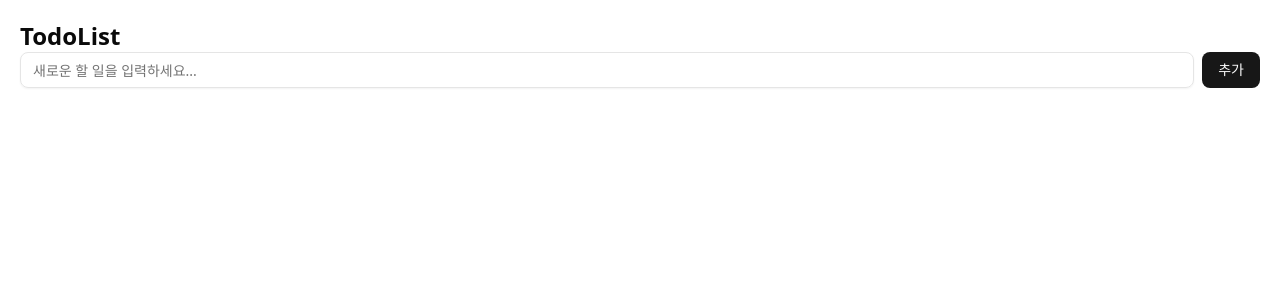
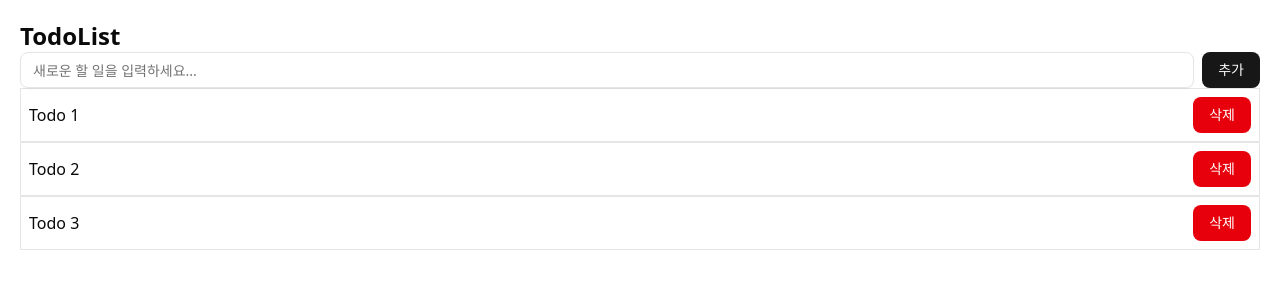
Before and after one commit to cyh7834/onebite-exam, a React (Vite) app: page /todolist in a window 1280 px wide. Shown: the top 300 px of the page. Built offline with nearby package versions, Linux system fonts and the light colour scheme; data requests are answered from the project's data file.

Commit message:
데이터 조회 요청 관리하기

```diff
--- a/package.json
+++ b/package.json
@@ -15,6 +15,7 @@
     "@radix-ui/react-popover": "^1.1.15",
     "@radix-ui/react-slot": "^1.2.4",
     "@tailwindcss/vite": "^4.1.18",
+    "@tanstack/react-query": "^5.90.20",
     "class-variance-authority": "^0.7.1",
     "clsx": "^2.1.1",
     "embla-carousel-react": "^8.6.0",
--- /dev/null
+++ b/src/api/fetch-todos.ts
@@ -0,0 +1,12 @@
+import { API_URL } from "@/lib/constants";
+import type { Todo } from "@/types";
+
+export async function fetchTodos() {
+  const response = await fetch(`${API_URL}/todos`);
+
+  if (!response.ok) throw new Error("Fetch Failed");
+
+  const data: Todo[] = await response.json();
+
+  return data;
+}
--- /dev/null
+++ b/src/hooks/queries/use-todos.data.ts
@@ -0,0 +1,10 @@
+import { fetchTodos } from "@/api/fetch-todos";
+import { useQuery } from "@tanstack/react-query";
+
+export function useTodosData () {
+    return useQuery({
+    queryFn: fetchTodos,
+    queryKey: ["todos"],
+    retry: 0,
+  });
+}
--- /dev/null
+++ b/src/lib/constants.ts
@@ -0,0 +1 @@
+export const API_URL = "http://localhost:3000";
--- a/src/main.tsx
+++ b/src/main.tsx
@@ -2,9 +2,15 @@
 import "./index.css";
 import App from "./App.tsx";
 import { BrowserRouter } from "react-router";
+import { QueryClientProvider, QueryClient } from "@tanstack/react-query";
+
+// 모든 컴포넌트에서 쿼리 클라이언트 라는 스토어에 API 요청의 상태를 보관할 수 있음
+const queryClient = new QueryClient();
 
 createRoot(document.getElementById("root")!).render(
   <BrowserRouter>
-    <App />
+    <QueryClientProvider client={queryClient}>
+      <App />
+    </QueryClientProvider>
   </BrowserRouter>,
 );
--- a/src/pages/todo-list-page.tsx
+++ b/src/pages/todo-list-page.tsx
@@ -1,15 +1,18 @@
 import TodoEditor from "@/components/todo-list/todo-editor";
 import TodoItem from "@/components/todo-list/todo-item";
-import { useTodos } from "@/store/todos";
+import { useTodosData } from "@/hooks/queries/use-todos.data";
 
 export default function TodoListPage() {
-  const todos = useTodos();
+  const { data: todos, isLoading, error } = useTodosData();
+
+  if (error) return <div>오류가 발생했습니다.</div>;
+  if (isLoading) return <div>로딩 중 입니다..</div>;
 
   return (
     <div className="flext flex-col gap-5 p-5">
       <h1 className="text-2xl font-bold">TodoList</h1>
       <TodoEditor></TodoEditor>
-      {todos.map((todo) => (
+      {todos?.map((todo) => (
         <TodoItem key={todo.id} {...todo}></TodoItem>
       ))}
     </div>
```
Also changed, not shown: 1 other file (tests, documents, lock files or other folders).
